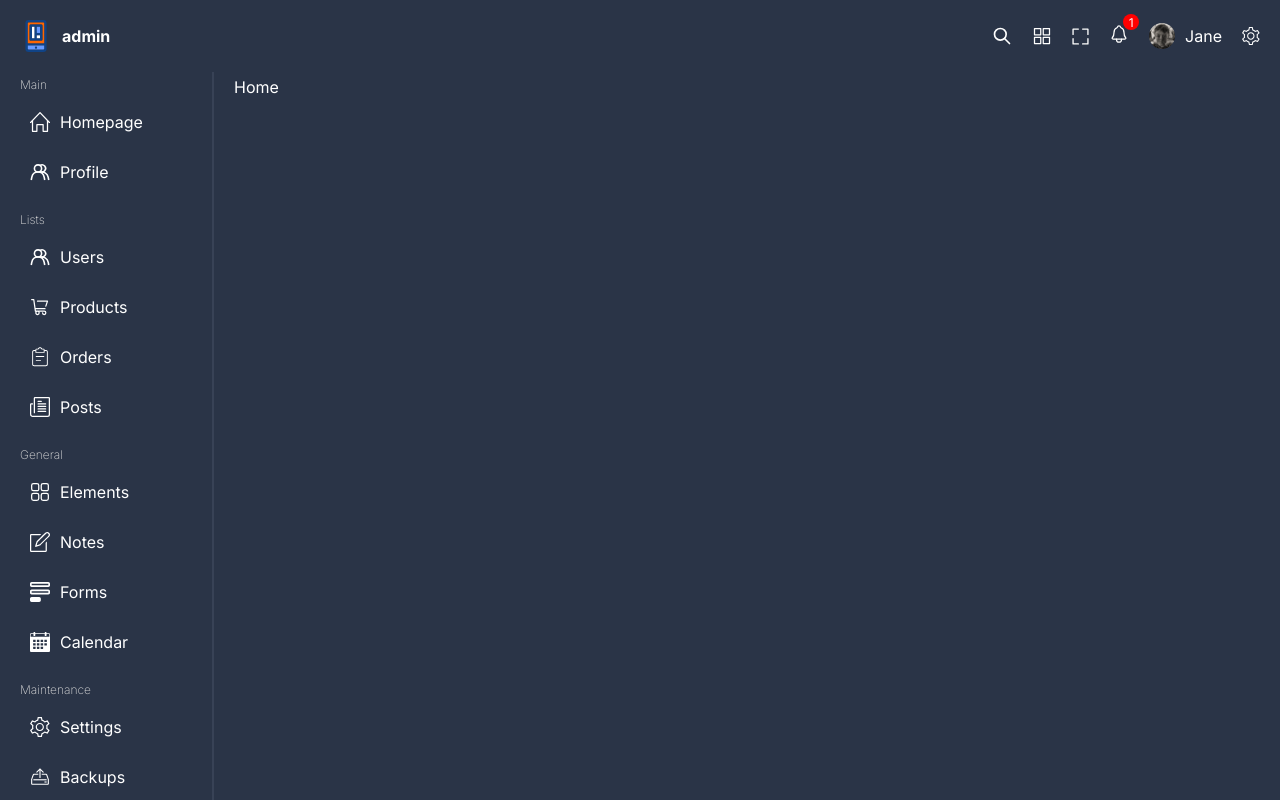
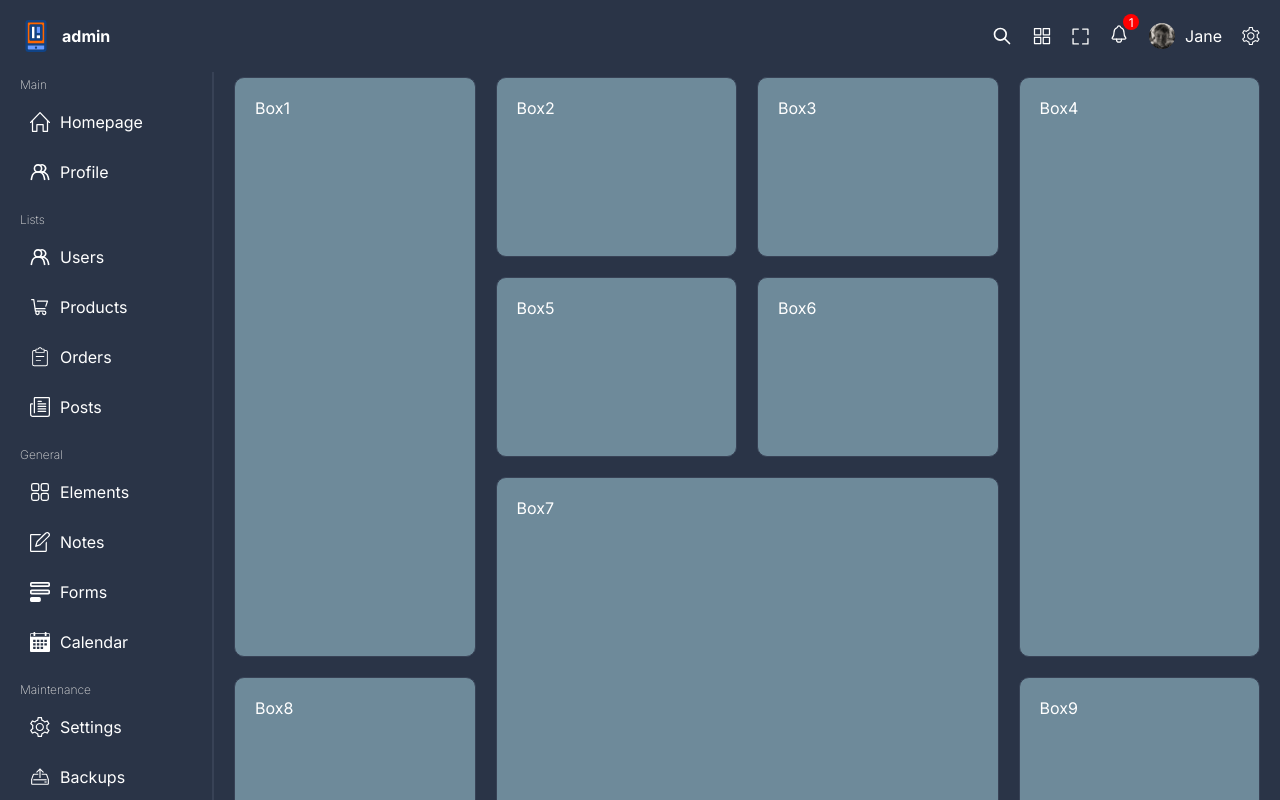
Before and after one commit to Dulatto/react-admin-panel, a React (Vite) app: page / in a window 1280 px wide. Shown: the top 800 px of the page. Built offline with nearby package versions, Linux system fonts and the light colour scheme.

Commit message:
grid system

```diff
--- a/src/pages/home/Home.tsx
+++ b/src/pages/home/Home.tsx
@@ -1,5 +1,17 @@
 import './home.scss';
 const Home = () => {
-    return <div className="home">Home</div>;
+    return (
+        <div className="home">
+            <div className="box box1">Box1</div>
+            <div className="box box2">Box2</div>
+            <div className="box box3">Box3</div>
+            <div className="box box4">Box4</div>
+            <div className="box box5">Box5</div>
+            <div className="box box6">Box6</div>
+            <div className="box box7">Box7</div>
+            <div className="box box8">Box8</div>
+            <div className="box box8">Box9</div>
+        </div>
+    );
 };
 export default Home;
--- a/src/pages/home/home.scss
+++ b/src/pages/home/home.scss
@@ -1,2 +1,26 @@
+@import '../../styles/variables.scss';
+
 .home {
+    display: grid;
+    gap: 20px;
+    grid-template-columns: repeat(4, 1fr);
+    grid-auto-rows: minmax(180px, auto);
+    .box {
+        padding: 20px;
+        border-radius: 10px;
+        border: 1px solid $soft-bg;
+        background-color: rgba(173, 216, 230, 0.521);
+    }
+    .box1 {
+        grid-column: span 1;
+        grid-row: span 3;
+    }
+    .box4 {
+        grid-column: span 1;
+        grid-row: span 3;
+    }
+    .box7 {
+        grid-column: span 2;
+        grid-row: span 2;
+    }
 }
```
